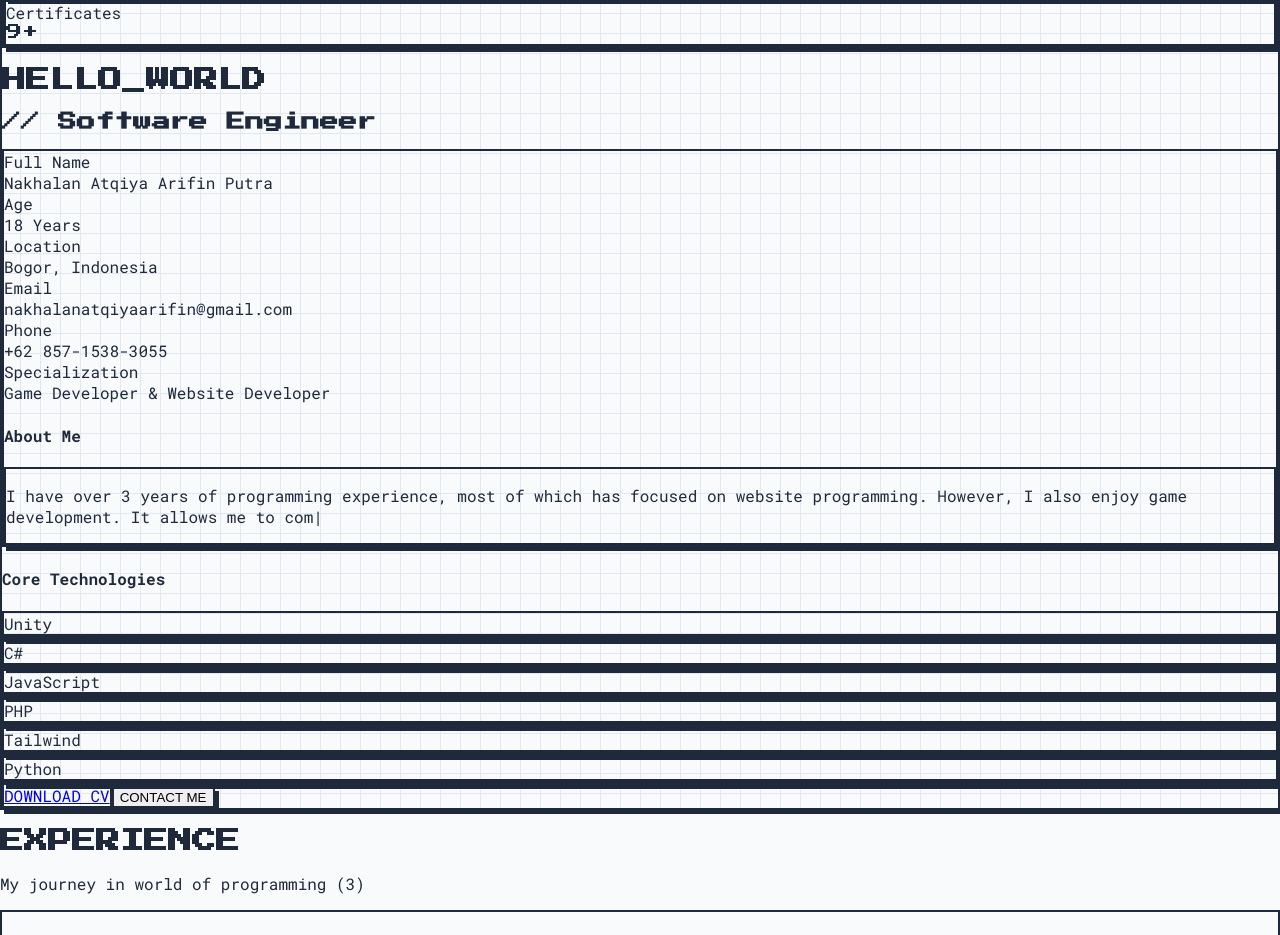
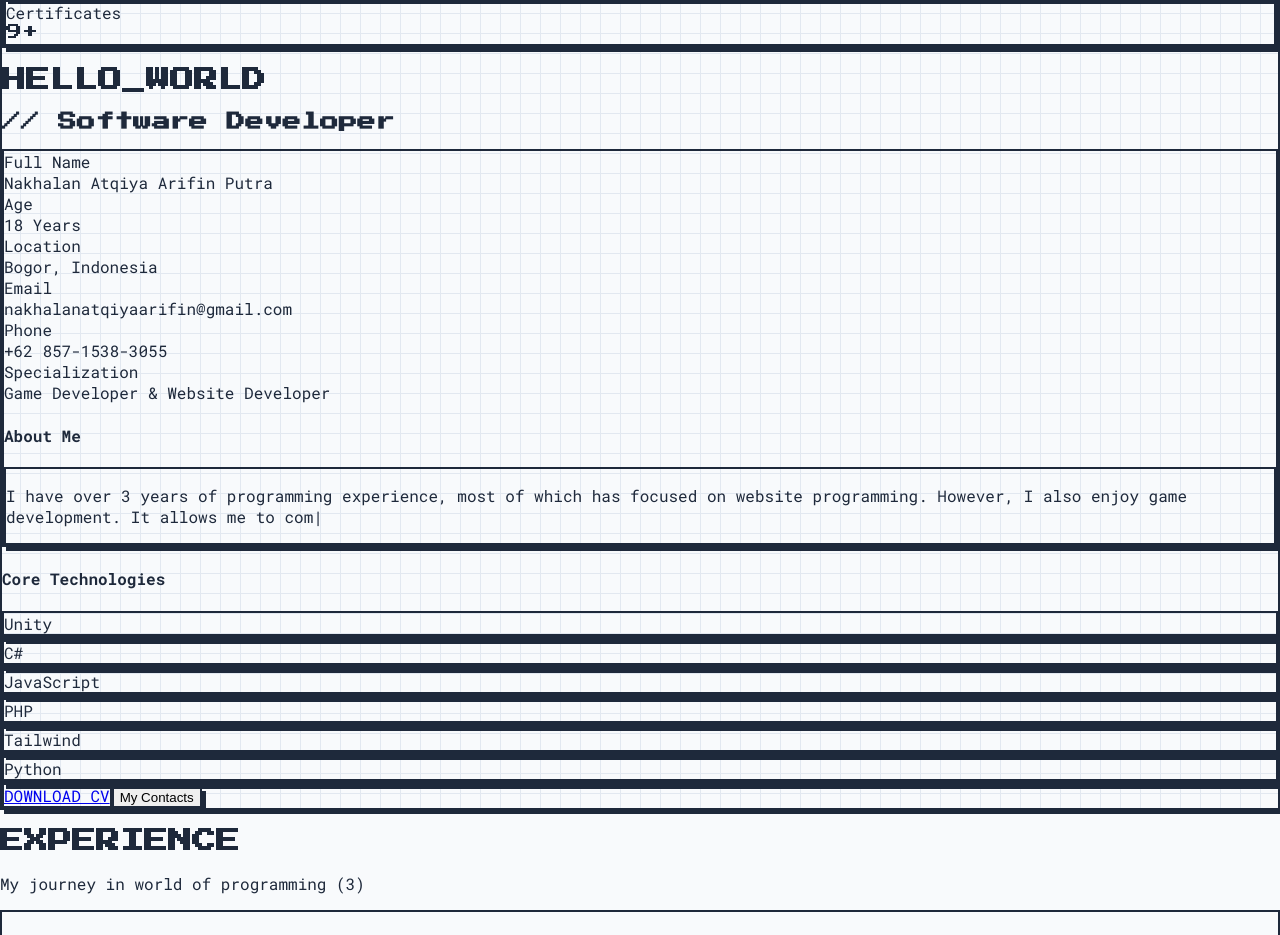
Before and after one commit to NakhalanAtqiyaAP/MyPersonalWebsite, a React (Create React App) app: page / in a window 1280 px wide. Shown: the part 2415-3350 px from the top of the page. Built offline with nearby package versions, Linux system fonts and the light colour scheme.

Commit message:
update profile

```diff
--- a/src/components/Profile.js
+++ b/src/components/Profile.js
@@ -313,7 +313,7 @@ const Profile = () => {
                 <h2 className="text-2xl md:text-3xl font-bold text-gray-800 mb-2 pixel-font">
                   <span className="glitch-text" data-text="HELLO_WORLD">HELLO_WORLD</span>
                 </h2>
-                <h3 className="text-xl text-blue-600 mb-4 pixel-font">{"// Software Engineer"}</h3>
+                <h3 className="text-xl text-blue-600 mb-4 pixel-font">{"// Software Developer"}</h3>
                 <div className="h-1 w-20 bg-blue-600 mx-auto lg:mx-0 mb-4"></div>
               </div>
 
@@ -453,7 +453,7 @@ const Profile = () => {
                   onClick={() => setIsModalOpen(true)}
                   className="flex-1 pixel-button bg-green-600 text-white py-3 text-sm md:text-base hover:bg-green-700"
                 >
-                  CONTACT ME
+                  My Contacts
                 </motion.button>
               </div>
             </div>
```
